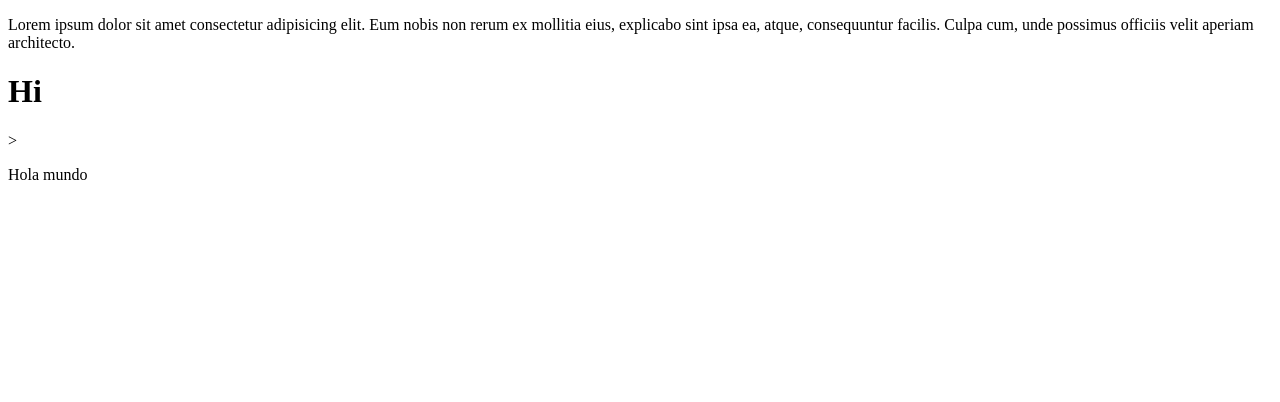
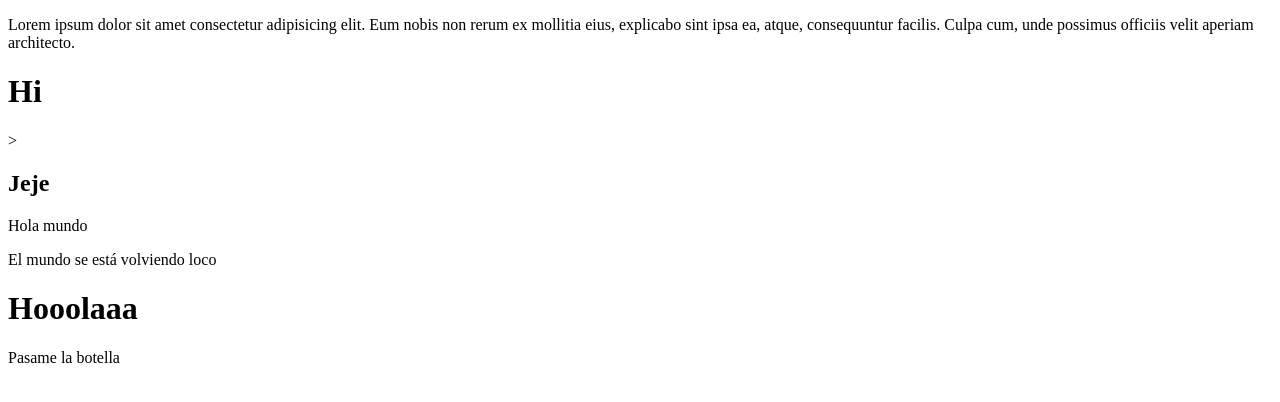
Before and after one commit to jose-j-hv/primer-repositorio, a plain HTML site: page index.html in a window 1280 px wide. Drawn offline with Linux system fonts and the light colour scheme.

Commit message:
Puse otro div

```diff
--- a/index.html
+++ b/index.html
@@ -7,7 +7,13 @@
     <p>Lorem ipsum dolor sit amet consectetur adipisicing elit. Eum nobis non rerum ex mollitia eius, explicabo sint ipsa ea, atque, consequuntur facilis. Culpa cum, unde possimus officiis velit aperiam architecto.</p>
     <div id="primero">
         <h1>Hi</h1>>
+        <h2>Jeje</h2>
         <p>Hola mundo</p>
+        <p>El mundo se está volviendo loco</p>
+        <div id="Segundo">
+            <h1>Hooolaaa</h1>
+            <p>Pasame la botella</p>
+        </div>
     </div>
 </head>
 <body>
```
